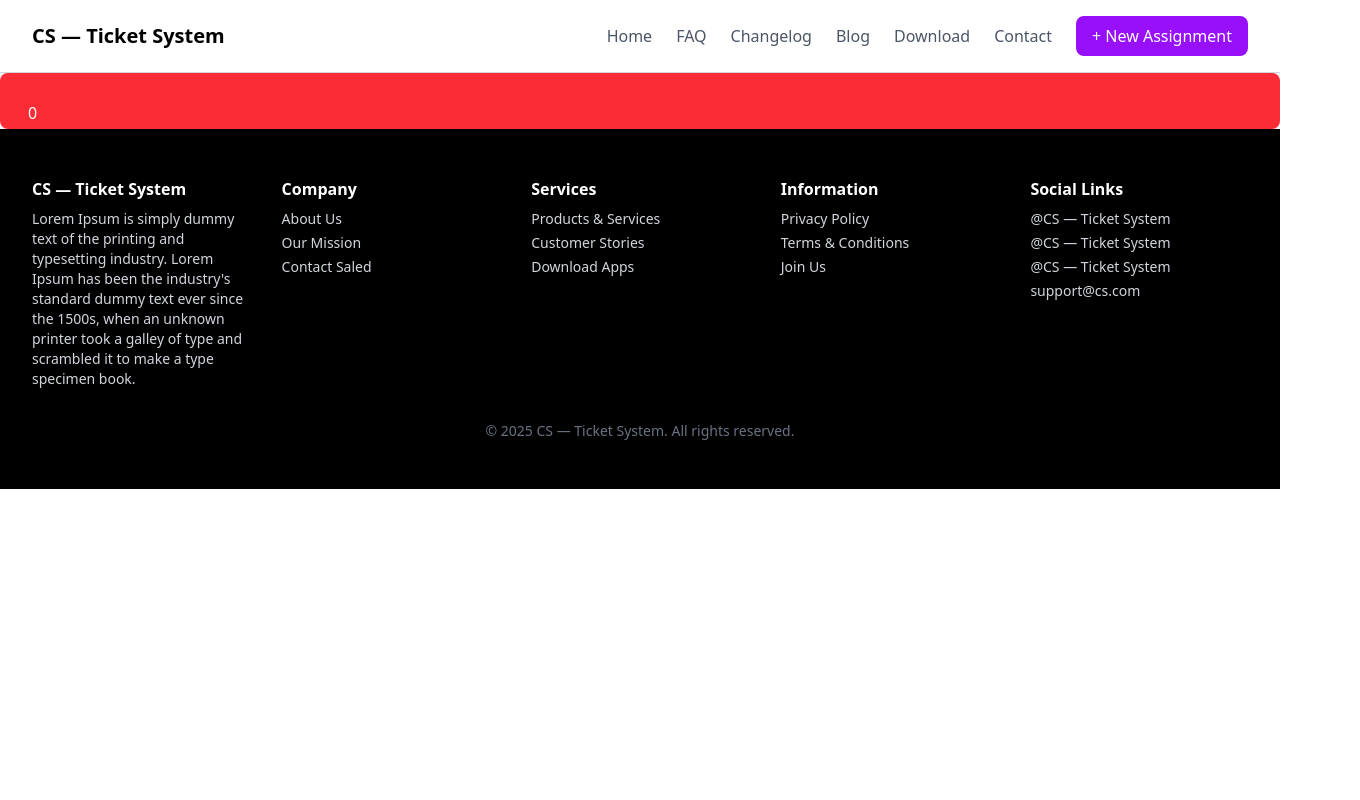
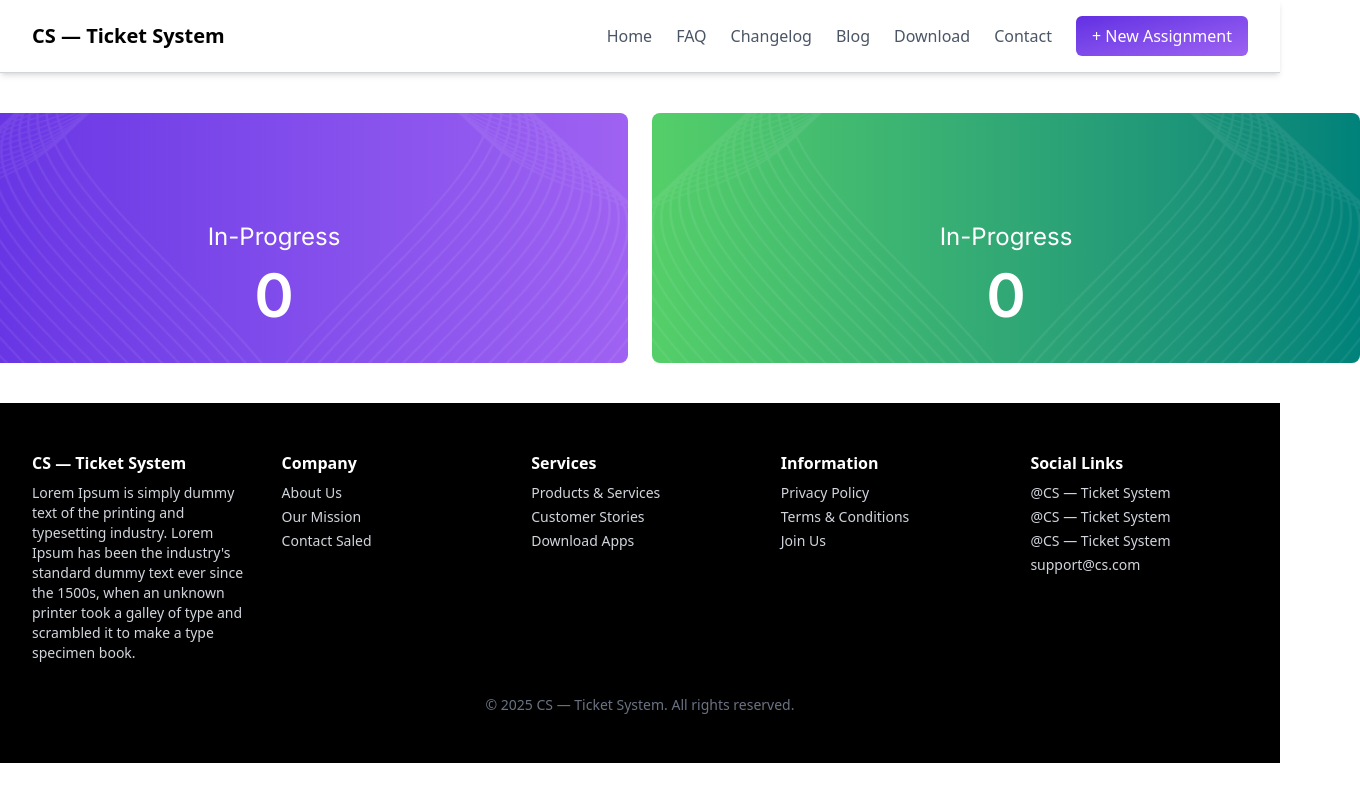
Before and after one commit to azmir-abdulla/Assignment07-Customer-Support-Zone-, a React (Vite) app: page / in a window 1280 px wide. Shown: the whole page, 1360 px wide, since content can reach past the window. Built offline with nearby package versions, Linux system fonts and the light colour scheme.

Commit message:
progress card upload

```diff
--- a/src/App.css
+++ b/src/App.css
@@ -1,2 +1,28 @@
+@import url('https://fonts.googleapis.com/css2?family=Inter:ital,opsz,wght@0,14..32,100..900;1,14..32,100..900&display=swap');
 @import "tailwindcss";
 @plugin "daisyui";
+
+.inter{
+    font-family: 'Inter', sans-serif;
+    font-optical-sizing: auto;
+  font-weight: 400;
+    font-style: normal;
+}
+.inter-500{
+    font-family: 'Inter', sans-serif;
+    font-optical-sizing: auto;
+  font-weight: 500;
+    font-style: medium;
+}
+.inter-600{
+    font-family: 'Inter', sans-serif;
+    font-optical-sizing: auto;
+  font-weight: 600;
+    font-style: semibold;
+}
+.inter-700{
+    font-family: 'Inter', sans-serif;
+    font-optical-sizing: auto;
+  font-weight: 700;
+    font-style: bold;
+}
--- a/src/App.jsx
+++ b/src/App.jsx
@@ -1,18 +1,16 @@
 import './App.css'
 import Navbar from './components/Navbar'
 import Footer from './components/Footer'
-
+import Cards from './components/Cards';
+import Tickets from './components/Tickets';
 function App() {
 
 
   return (
     <>
       <Navbar></Navbar>
-      <div>
-        <div className='rounded-lg h-7 bg-red-500 p-7 text-white'>
-          <h1>0</h1>
-        </div>
-      </div>
+      <Cards></Cards>
+      <Tickets></Tickets>
       <Footer></Footer>
     </>
   )
--- /dev/null
+++ b/src/Components/Cards.jsx
@@ -0,0 +1,74 @@
+import React from 'react';
+import Container from './Container';
+import vector1 from '../assets/vector1.png'
+
+const Cards = () => {
+    return (
+        <Container>
+<div className='main flex  gap-6 my-10 flex-col md:flex-row items-center justify-center'>
+        <div className='card'>
+        <div
+          className='rounded-lg h-[250px] w-[708px] bg-gradient-to-r from-[#632EE3] to-[#9F62F2] p-7 text-white overflow-hidden relative'
+        >
+          <div className='absolute inset-0 flex justify-between items-start opacity-70'>
+            <img
+              className='w-[50%] h-full object-cover'
+              src={vector1}
+              alt="Decorative Vector Line Background"
+            />
+            <img
+              className='transform scale-x-[-1] w-[50%] h-full object-cover'
+              src={vector1}
+              alt="Mirrored Decorative Vector Line Background"
+            />
+          </div>
+
+          <div
+            className='flex justify-center items-center flex-col gap-3 m-auto mt-20 relative z-10'
+          >
+            <p className='inter text-2xl font-normal'>
+              In-Progress
+            </p>
+            <h1 className='inter-600 text-6xl font-semibold'>
+              0
+            </h1>
+          </div>
+        </div>
+      </div>
+
+      <div className='card'>
+        <div
+          className='rounded-lg h-[250px] w-[708px] bg-gradient-to-r from-[#54CF68] to-[#00827A] p-7 text-white overflow-hidden relative'
+        >
+          <div className='absolute inset-0 flex justify-between items-start opacity-70'>
+            <img
+              className='w-[50%] h-full object-cover'
+              src={vector1}
+              alt="Decorative Vector Line Background"
+            />
+            <img
+              className='transform scale-x-[-1] w-[50%] h-full object-cover'
+              src={vector1}
+              alt="Mirrored Decorative Vector Line Background"
+            />
+          </div>
+
+          <div
+            className='flex justify-center items-center flex-col gap-3 m-auto mt-20 relative z-10'
+          >
+            <p className='inter text-2xl font-normal'>
+              In-Progress
+            </p>
+            <h1 className='inter-600 text-6xl font-semibold'>
+              0
+            </h1>
+          </div>
+        </div>
+      </div>
+      </div>
+
+        </Container>
+    );
+};
+
+export default Cards;
--- a/src/Components/Navbar.jsx
+++ b/src/Components/Navbar.jsx
@@ -17,7 +17,7 @@
             <li><a href="#" className="text-gray-600">Download</a></li>
             <li><a href="#" className="text-gray-600">Contact</a></li>
           </ul>
-          <button className="bg-purple-600 text-white px-4 py-2 rounded-lg hover:cursor-pointer">
+          <button className="  hover:cursor-pointer bg-gradient-to-br from-[#632EE3] to-[#9F62F2] text-white px-4 py-2 rounded-md">
             + New Assignment
           </button>
         </div>
--- /dev/null
+++ b/src/Components/Tickets.jsx
@@ -0,0 +1,11 @@
+import React from 'react';
+
+const Tickets = () => {
+    return (
+        <div className=''>
+
+        </div>
+    );
+};
+
+export default Tickets;
```
